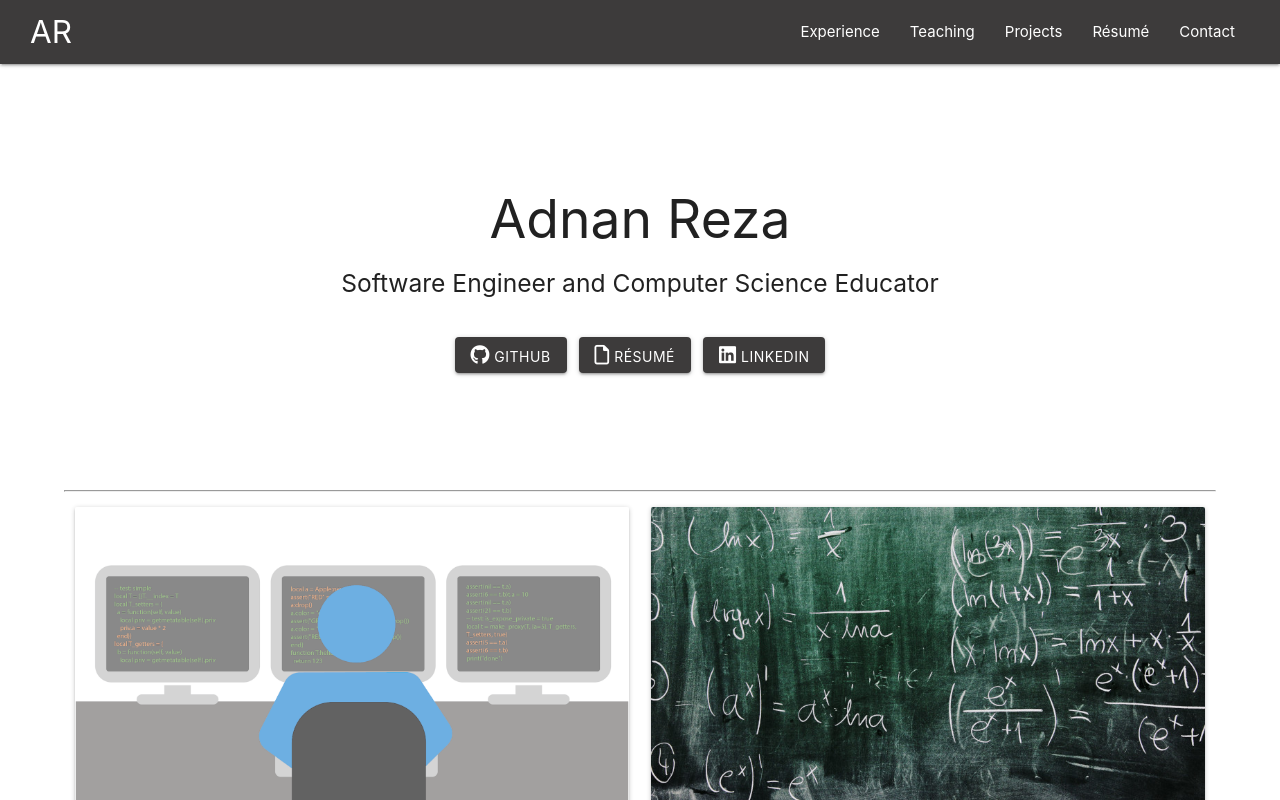
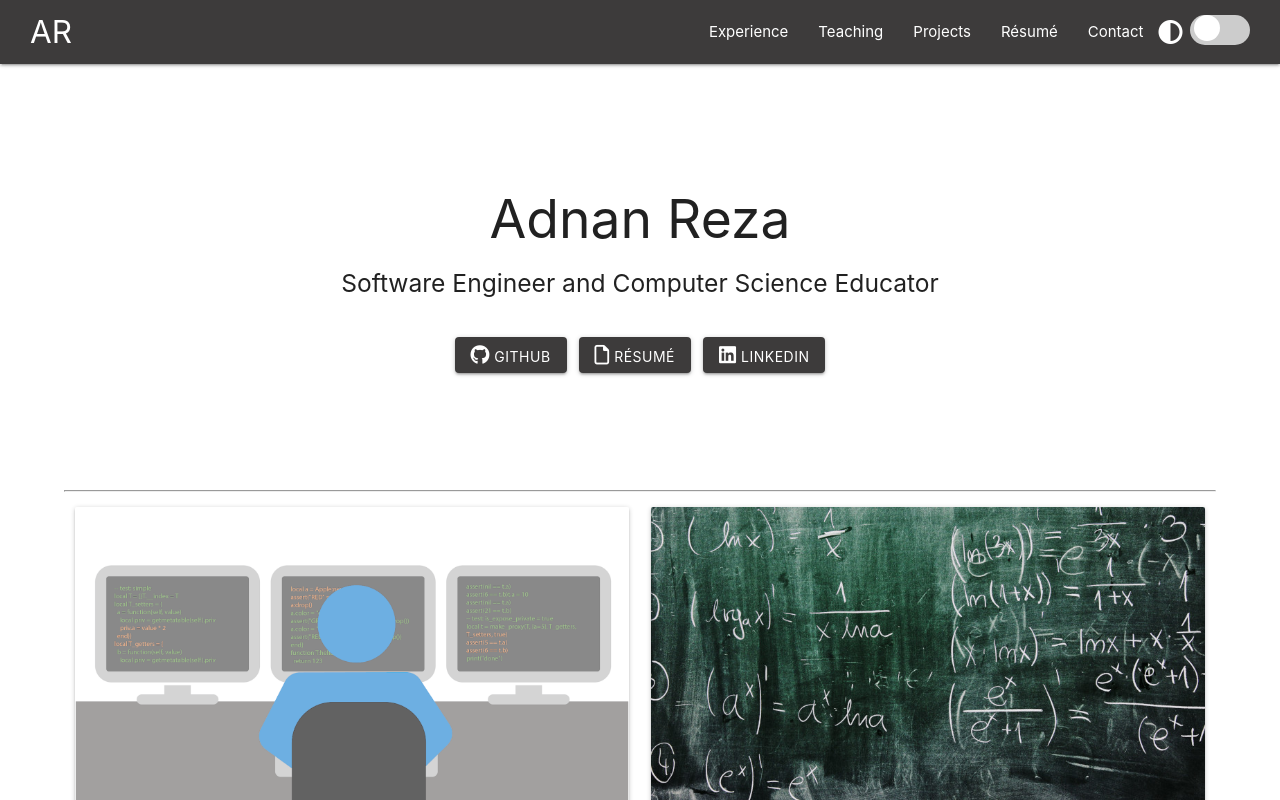
Before and after one commit to adnanreza/personal-site, a React (Create React App) app: page / in a window 1280 px wide. Shown: the top 800 px of the page. Built offline with nearby package versions, Linux system fonts and the light colour scheme; the HTML template or start-up script is replaced by a standard one.

Commit message:
Added ToggleTheme Component

```diff
--- a/src/App.css
+++ b/src/App.css
@@ -8,3 +8,77 @@ body {
 main {
   flex: 1 0 auto;
 }
+
+/*Simple css to style it like a toggle switch*/
+.theme-switch-wrapper {
+  display: flex;
+  align-items: center;
+
+  em {
+    margin-left: 10px;
+    font-size: 1rem;
+  }
+}
+.theme-switch {
+  display: inline-block;
+  height: 34px;
+  position: relative;
+  width: 60px;
+}
+
+.theme-switch input {
+  display:none;
+}
+
+.slider {
+  background-color: #ccc;
+  bottom: 0;
+  cursor: pointer;
+  left: 0;
+  position: absolute;
+  right: 0;
+  top: 0;
+  transition: .4s;
+}
+
+.slider:before {
+  background-color: #fff;
+  content: "";
+  height: 26px;
+  left: 4px;
+  position: absolute;
+  transition: .4s;
+  width: 26px;
+}
+
+input:checked + .slider {
+  background-color: #66bb6a;
+}
+
+input:checked + .slider:before {
+  transform: translateX(26px);
+}
+
+.slider.round {
+  border-radius: 34px;
+}
+
+.slider.round:before {
+  border-radius: 50%;
+}
+
+:root {
+  --primary-color: #302AE6;
+  --secondary-color: #536390;
+  --font-color: #424242;
+  --bg-color: #fff;
+  --heading-color: #292922;
+}
+
+[data-theme=dark] {
+  --primary-color: #9A97F3;
+  --secondary-color: #818cab;
+  --font-color: #e1e1ff;
+  --bg-color: #161625;
+  --heading-color: #818cab;
+}
--- a/src/components/layout/Navbar.js
+++ b/src/components/layout/Navbar.js
@@ -1,7 +1,9 @@
 import React, { Fragment, useEffect } from 'react';
 import { Link } from 'react-router-dom';
+import ToggleCheckbox from './ToggleCheckbox';
 
 const Navbar = () => {
+
   return (
     <Fragment>
       <div className='navbar-fixed'>
@@ -10,6 +12,7 @@ const Navbar = () => {
             <Link to='/' className='brand-logo'>
               AR
             </Link>
+
             <Link to='#' data-target='mobile-demo' className='sidenav-trigger'>
               <i className='material-icons'>menu</i>
             </Link>
@@ -28,6 +31,9 @@ const Navbar = () => {
               </li>
               <li>
                 <Link to='/Contact'>Contact</Link>
+              </li>
+              <li>
+                <ToggleCheckbox></ToggleCheckbox>
               </li>
             </ul>
           </div>
--- /dev/null
+++ b/src/components/layout/ToggleCheckbox.js
@@ -0,0 +1,31 @@
+import React, { Fragment } from 'react'
+
+const ToggleCheckbox = () => {
+    function switchTheme(e) {
+        let main = document.querySelector('#root');
+
+        if (e.target.checked) {
+            //document.documentElement.setAttribute('data-theme', 'dark');
+            main.setAttribute("style", "color:white; background-color:#3D3B3B;");
+            //document.querySelector('nav').setAttribute('style','background-color:black;')
+        }
+        else {
+            //document.documentElement.setAttribute('data-theme', 'light');
+            main.setAttribute("style", "color:black; background-color:white;");
+        }
+    }
+
+    return (
+        <Fragment>
+            <div className="theme-switch-wrapper">
+                <i className="fas fa-adjust" style={{paddingRight: '0.5rem'}}></i>
+                  <label className="theme-switch" htmlFor="checkbox">
+                  <input type="checkbox" id="checkbox" onChange={e => switchTheme(e)}/>
+                    <div className="slider round" style={{height:'2rem'}}></div>
+                  </label>
+                </div>
+        </Fragment>
+    )
+}
+
+export default ToggleCheckbox
```
